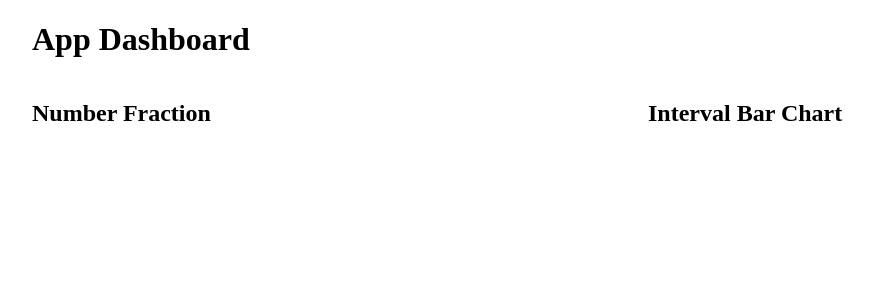
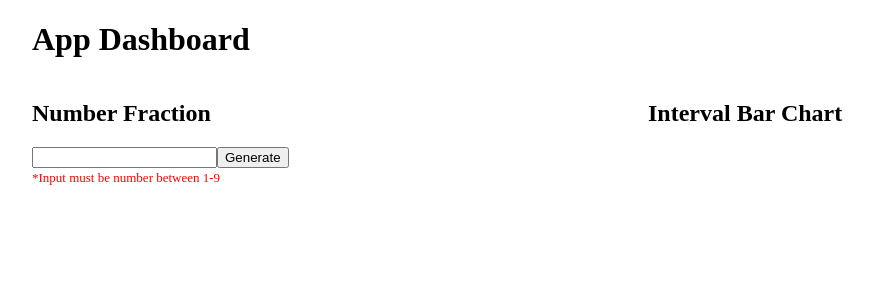
Before and after one commit to Elleugen/number-fraction-and-interval-bar-chart, a React (Create React App) app: page / in a window 1280 px wide. Shown: the top 300 px of the page, without its empty margins (8-882 px from the left). Built offline with nearby package versions, Linux system fonts and the light colour scheme.

Commit message:
[UI] Move & Create dashboard module

```diff
--- a/src/App.js
+++ b/src/App.js
@@ -1,32 +1,9 @@
 // import logo from "./logo.svg";
 import "./App.css";
-import React, { useState, Fragment } from "react";
+import Dashboard from "./Dashboard/Dashboard";
 
 function App() {
-  const [mode, setMode] = useState(false);
-  return (
-    <div className="container">
-      <div>
-        <h1>App Dashboard</h1>
-        <div className="flex-row">
-          <div className="flex-large">
-            <h2>Number Fraction</h2>
-          </div>
-          <div className="flex-large">
-            {mode ? (
-              <Fragment>
-                <h2>Interval Bar Chart</h2>
-              </Fragment>
-            ) : (
-              <Fragment>
-                <h2>Interval Bar Chart</h2>
-              </Fragment>
-            )}
-          </div>
-        </div>
-      </div>
-    </div>
-  );
+  return <Dashboard></Dashboard>;
 }
 
 export default App;
--- /dev/null
+++ b/src/Dashboard/Dashboard.js
@@ -0,0 +1,58 @@
+import React, { useState, Fragment } from "react";
+
+const Dashboard = (props) => {
+  const numberValidator = (event) => {
+    const keyCode = event.keyCode || event.which;
+    const keyValue = String.fromCharCode(keyCode);
+    if (!new RegExp("[1-9]").test(keyValue)) event.preventDefault();
+    return;
+  };
+  const [mode, setMode] = useState(false);
+  const [myNumber, setMyNumber] = useState();
+
+  return (
+    <div className="container">
+      <div>
+        <h1>App Dashboard</h1>
+        <div className="flex-row">
+          <div className="flex-large">
+            <h2>Number Fraction</h2>
+            <div>
+              <div>
+                <form>
+                  <label>
+                    <input
+                      type="text"
+                      name="name"
+                      onKeyPress={numberValidator}
+                    />
+                  </label>
+                  <input type="submit" value="Generate" />
+                </form>
+              </div>
+              <div>
+                <label className="labelCaption">
+                  *Input must be number between 1-9
+                </label>
+              </div>
+            </div>
+            <label className="labelCaption">{myNumber}</label>
+          </div>
+          <div className="flex-large">
+            {mode ? (
+              <Fragment>
+                <h2>Interval Bar Chart</h2>
+              </Fragment>
+            ) : (
+              <Fragment>
+                <h2>Interval Bar Chart</h2>
+              </Fragment>
+            )}
+          </div>
+        </div>
+      </div>
+    </div>
+  );
+};
+
+export default Dashboard;
--- a/src/index.css
+++ b/src/index.css
@@ -28,3 +28,7 @@
 /* .numberFraction {
   background-color: lightgreen;
 } */
+.labelCaption {
+  color: red;
+  font-size: small;
+}
```
